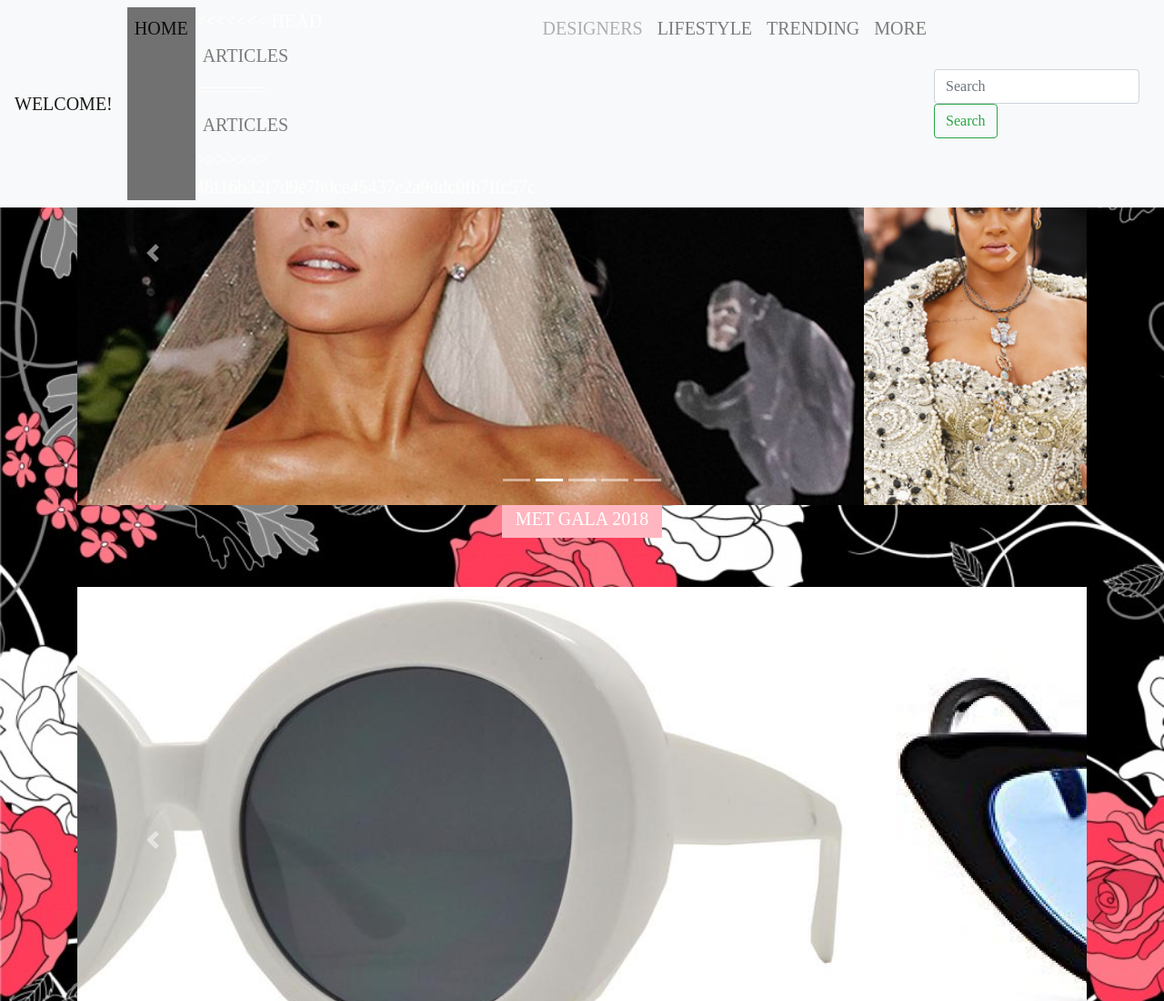
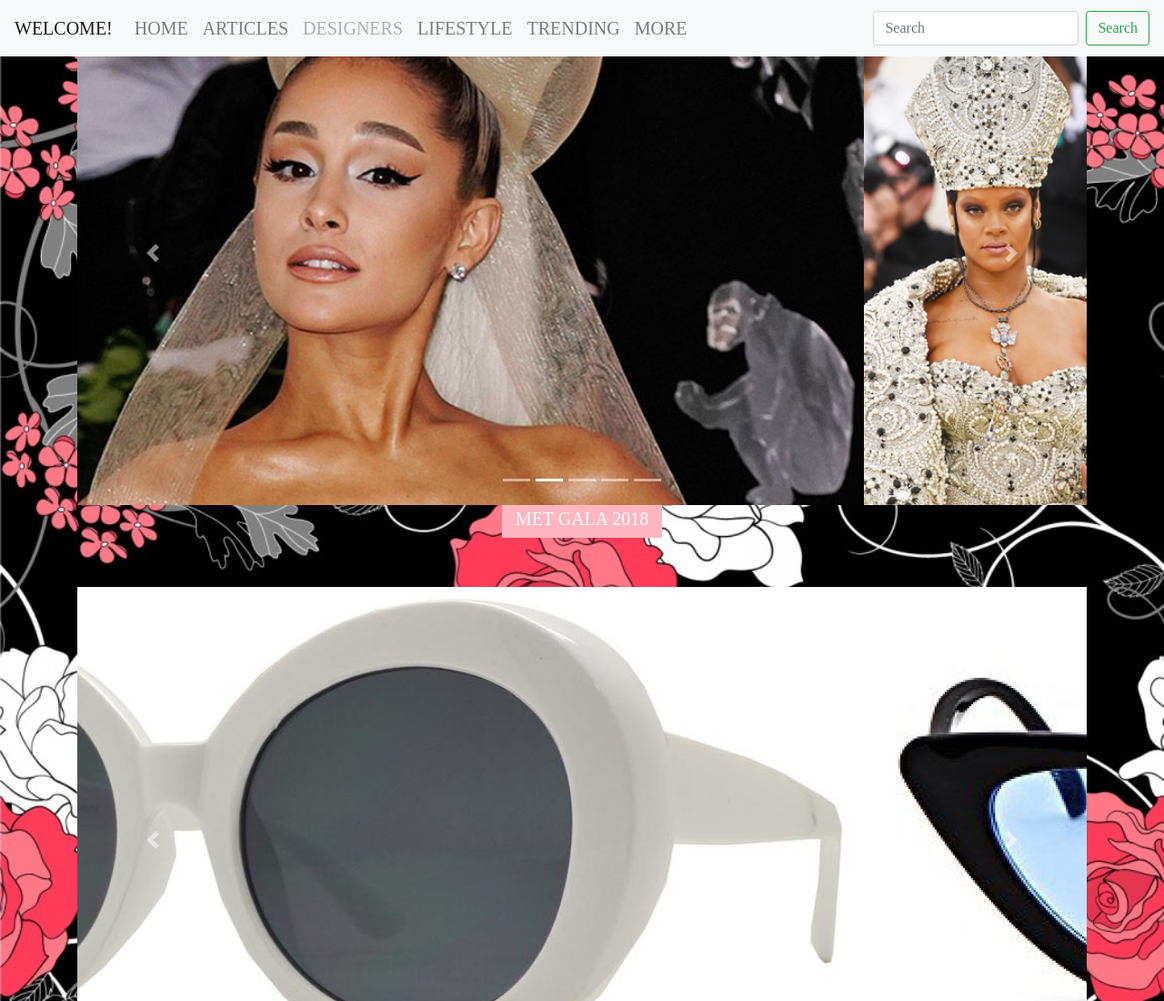
Before and after one commit to meghanameg148/tem_couture, a plain HTML site: page articles.html in a window 1280 px wide. Shown: the top 1100 px of the page at 91% size. Drawn offline with nearby package versions, Linux system fonts and the light colour scheme.

Commit message:
changes8

```diff
--- a/articles.html
+++ b/articles.html
@@ -14,15 +14,11 @@
 
     <div class="collapse navbar-collapse" id="navbarTogglerDemo03">
       <ul class="navbar-nav mr-auto mt-2 mt-lg-0">
-        <li class="nav-item active">
+        <li class="nav-item">
           <a class="nav-link" href="file:///C:/Users/girlscodefirst/Documents/GitHub/tem_couture/index.html">HOME</a>
         </li>
         <li class="nav-item">
-<<<<<<< HEAD
           <a class="nav-link" href="#">ARTICLES</span></a>
-=======
-          <a class="nav-link" href="#">ARTICLES</a>
->>>>>>> 48f16b32f7d9e780ce45437e2a9ddc0fb7ffc57c
         </li>
         <li class="nav-item">
           <a class="nav-link disabled" href="#">DESIGNERS</a>
```
Also changed, not shown: index.html (+0 -5 lines).
